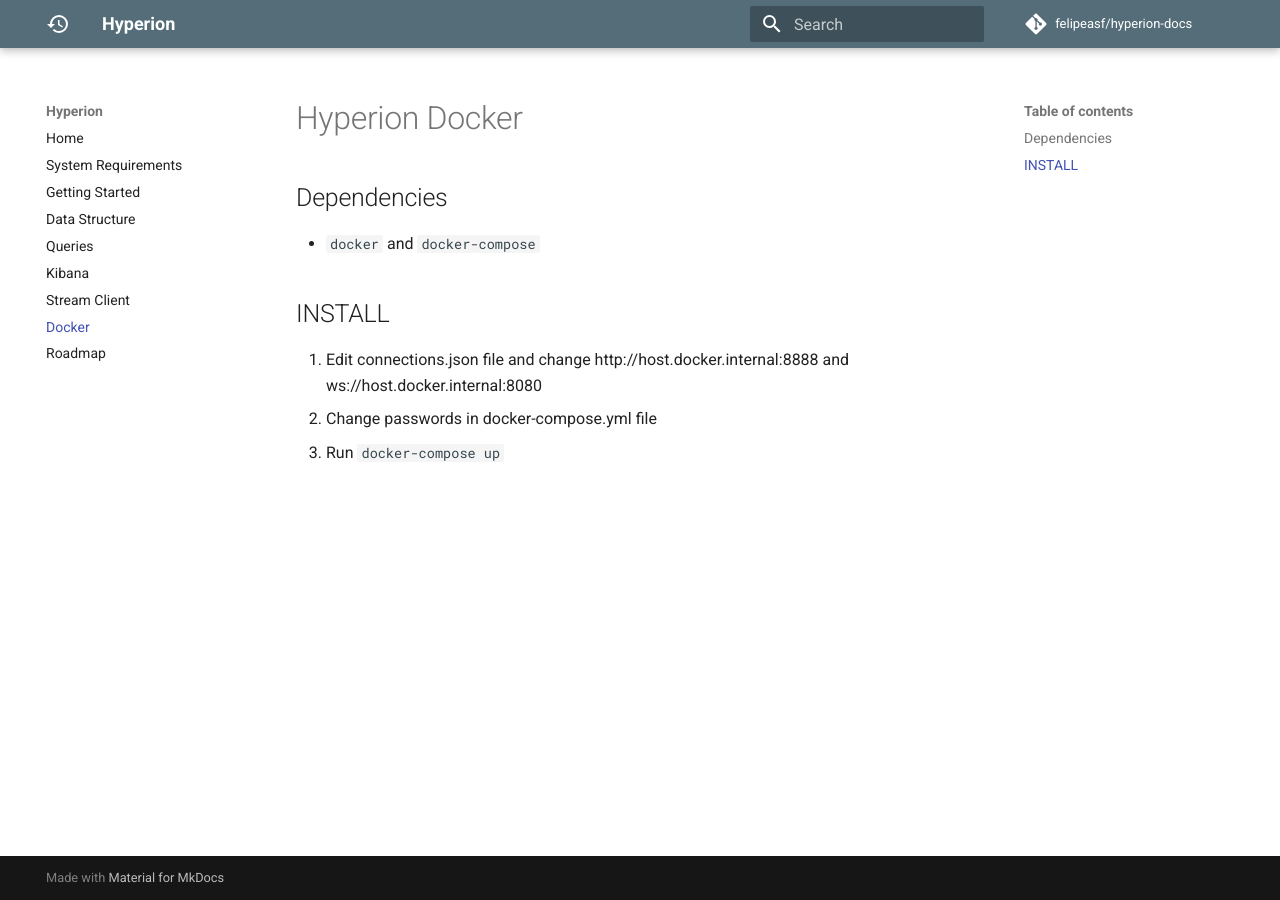
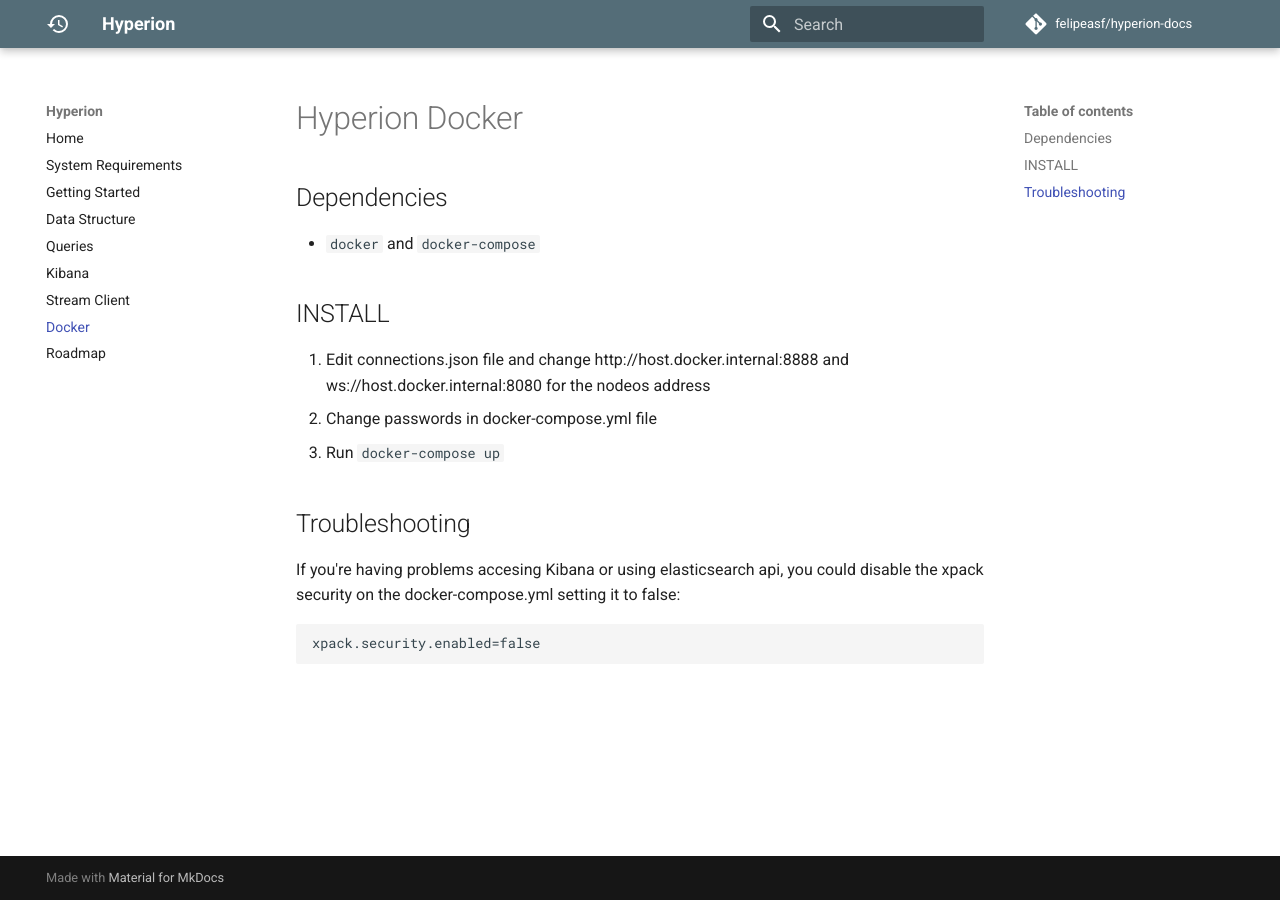
Before and after one commit to felipeasf/hyperion-docs, an MkDocs documentation site: the page built from docs/docker.md, in a window 1280 px wide. Built offline with MkDocs 1.6.1 and Material for MkDocs 9.7.7, drawn with Linux system fonts in a browser that asks for light colours; comment, search, counter and statistics services are not loaded.

````diff
--- a/docs/docker.md
+++ b/docs/docker.md
@@ -5,5 +5,14 @@
 
 ## INSTALL
 1. Edit connections.json file and change http://host.docker.internal:8888 and ws://host.docker.internal:8080
+for the nodeos address
 2. Change passwords in docker-compose.yml file
 3. Run `docker-compose up`
+
+## Troubleshooting
+If you're having problems accesing Kibana or using elasticsearch api, you could disable the xpack security
+on the docker-compose.yml setting it to false:
+
+```
+xpack.security.enabled=false
+```
````
Also changed, not shown: docs/kibana.md (+47 -0 lines), docs/stream_client.md (+6 -0 lines), docs/img/kibana1.png (added), docs/img/kibana2.png (added), docs/img/kibana3.png (added), 1 other file.
